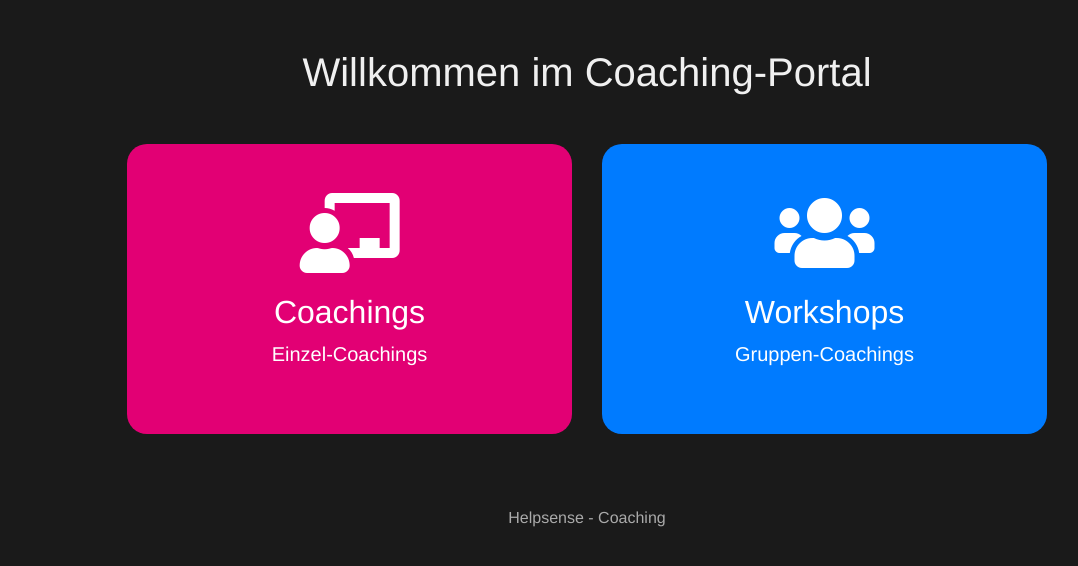
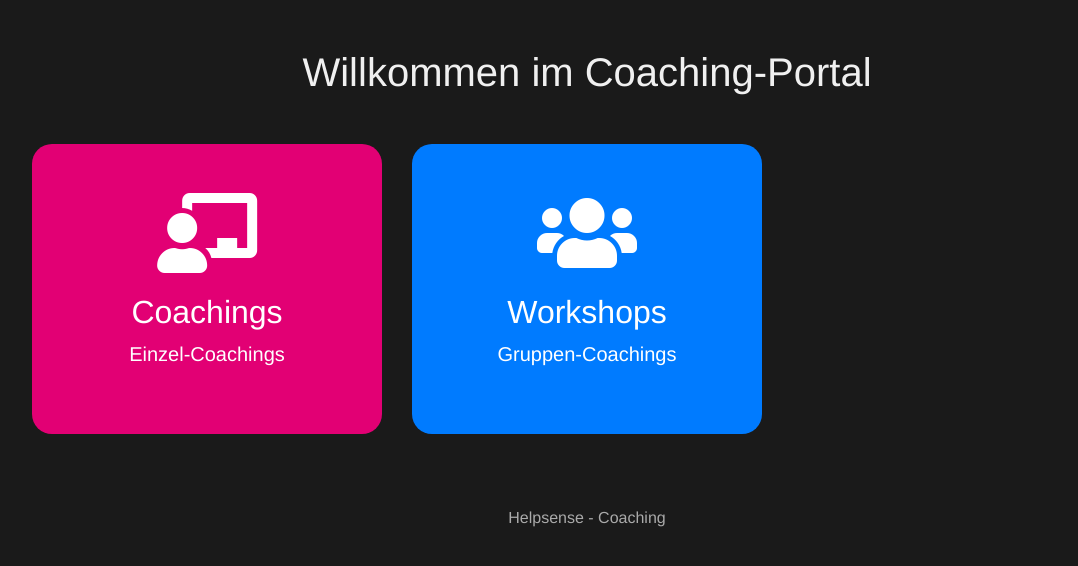
Before and after one commit to xfloxx09/backupppNEW23, a Python web app: template app/templates/main/index_choice.html in a window 1280 px wide. Shown: the part 58-624 px from the top of the page, without its empty margins (53-1131 px from the left). Run offline with Jinja, Linux system fonts and the light colour scheme; the template is opened without the code that fills it, so the values that code supplies are empty; some libraries are stand-ins or nearby versions.

Commit message:
Update index_choice.html

```diff
--- a/app/templates/main/index_choice.html
+++ b/app/templates/main/index_choice.html
@@ -2,23 +2,32 @@
 
 {% block content %}
 <div class="row justify-content-center mt-5">
-    <div class="col-md-10 text-center">
+    <div class="col-md-12 text-center">
         <h1 class="mb-5">Willkommen im Coaching-Portal</h1>
         <div class="row">
-            <div class="col-md-6 mb-4">
+            <div class="col-md-4 mb-4">
                 <a href="{{ url_for('main.coaching_dashboard') }}" class="btn btn-lg btn-block p-5" style="background-color: #e20074; color: white; border-radius: 20px; text-decoration: none; min-height: 250px; display: flex; flex-direction: column; justify-content: center; align-items: center;">
                     <i class="fas fa-chalkboard-teacher" style="font-size: 5rem; margin-bottom: 20px;"></i>
                     <h2>Coachings</h2>
                     <p>Einzel-Coachings</p>
                 </a>
             </div>
-            <div class="col-md-6 mb-4">
+            <div class="col-md-4 mb-4">
                 <a href="{{ url_for('main.workshop_dashboard') }}" class="btn btn-lg btn-block p-5" style="background-color: #007bff; color: white; border-radius: 20px; text-decoration: none; min-height: 250px; display: flex; flex-direction: column; justify-content: center; align-items: center;">
                     <i class="fas fa-users" style="font-size: 5rem; margin-bottom: 20px;"></i>
                     <h2>Workshops</h2>
                     <p>Gruppen-Coachings</p>
                 </a>
             </div>
+            {% if current_user.role in ['Projektleiter', 'Qualitätsmanager', 'SalesCoach', 'Trainer', 'Teamleiter', 'Admin', 'Betriebsleiter', 'Abteilungsleiter'] %}
+            <div class="col-md-4 mb-4">
+                <a href="{{ url_for('main.assigned_coachings') }}" class="btn btn-lg btn-block p-5" style="background-color: #28a745; color: white; border-radius: 20px; text-decoration: none; min-height: 250px; display: flex; flex-direction: column; justify-content: center; align-items: center;">
+                    <i class="fas fa-tasks" style="font-size: 5rem; margin-bottom: 20px;"></i>
+                    <h2>Coachings zuweisen</h2>
+                    <p>Zugewiesene Coachings</p>
+                </a>
+            </div>
+            {% endif %}
         </div>
     </div>
 </div>
```
